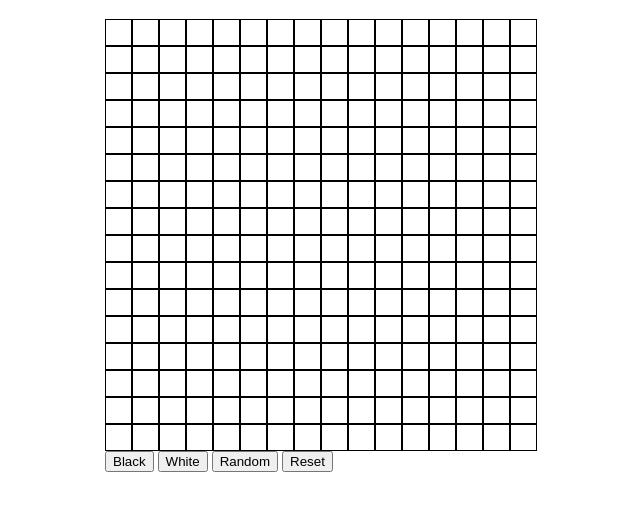
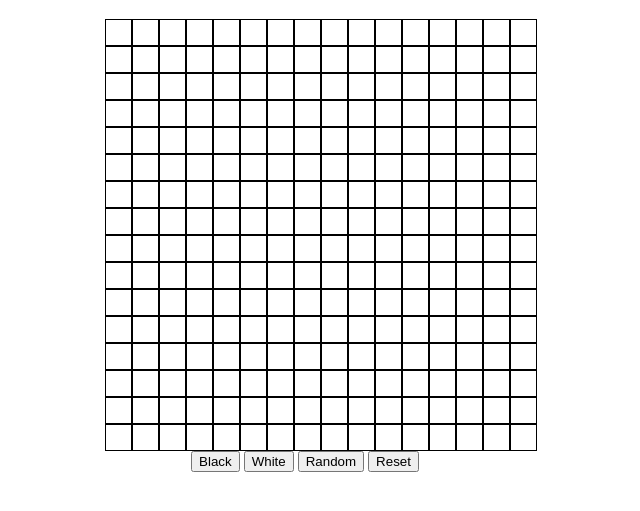
Before and after one commit to abluecolor/Etch-a-Sketch, a plain HTML site: page index.html in a window 1280 px wide. Shown: the part 69-580 px from the top of the page, without its empty margins (335-975 px from the left). Drawn offline with Linux system fonts and the light colour scheme.

Commit message:
Align content elements with flexbox

```diff
--- a/style.css
+++ b/style.css
@@ -18,3 +18,10 @@
     flex-direction: column;
     align-items: center;
 }
+
+.content {
+    display: flex;
+    justify-content: center;
+    flex-direction: column;
+    align-items: center;
+}
```
